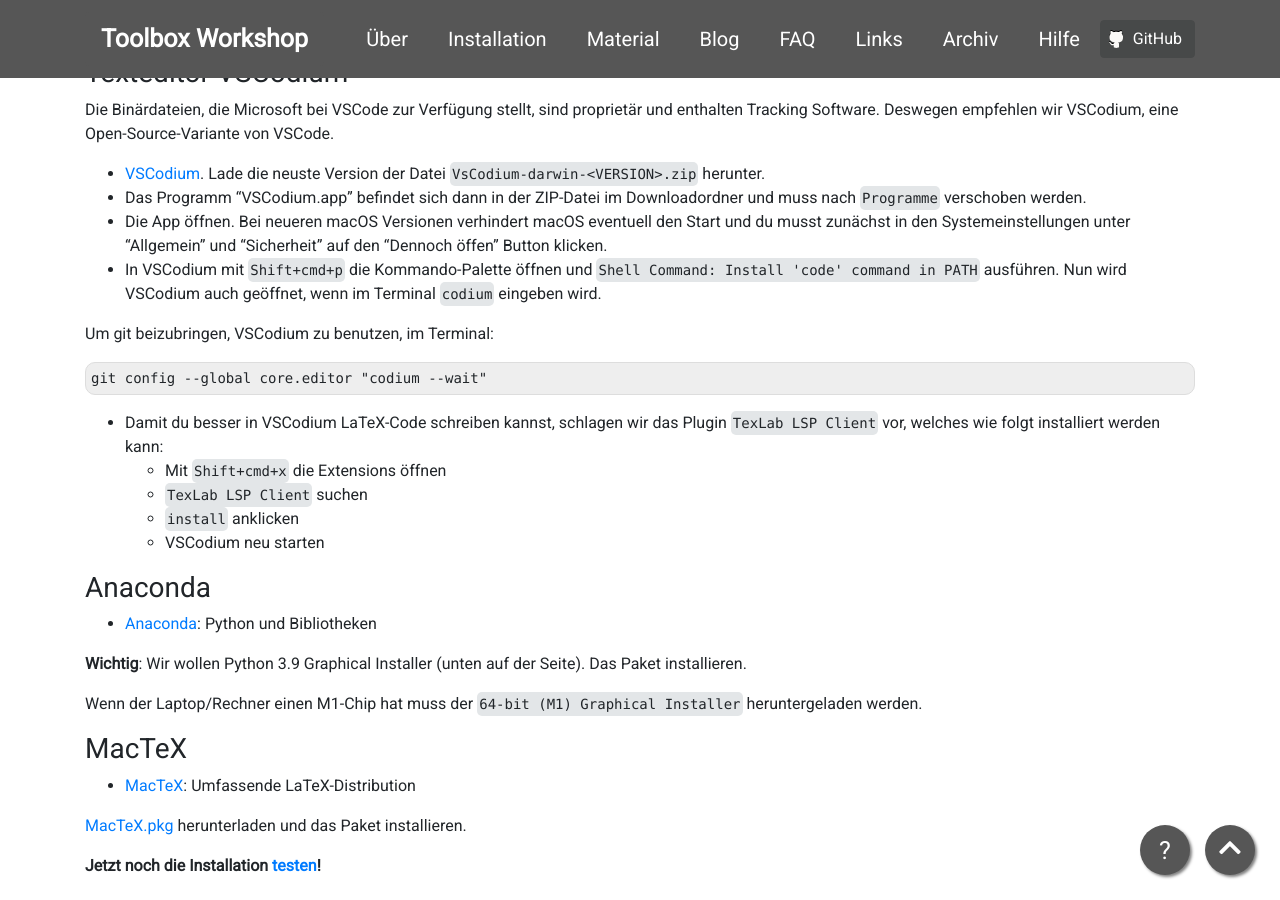
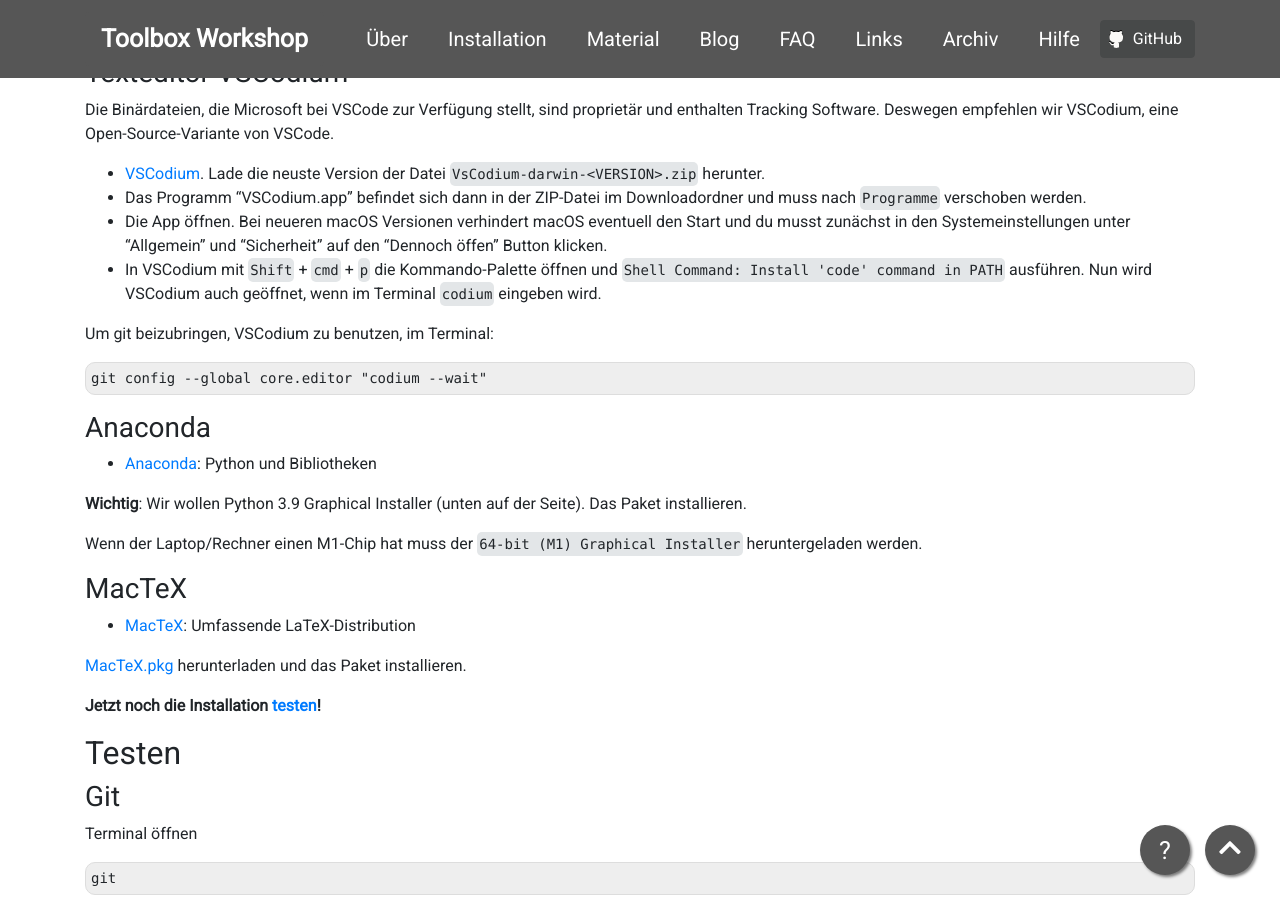
Before and after one commit to pep-dortmund/homepage-toolbox, a Jekyll site: the page built from install/macos.md, in a window 1280 px wide and 900 px high, scrolled down 1284 px. Built offline with Jekyll 4.4.1, drawn with Linux system fonts in a browser that asks for light colours; nearby versions of some CDN libraries.

Commit message:
remove VSCodium Tex extension from notes, see #176 (#243)
* remove VSCodium Tex extension from notes, see #176

* catch code block key combinations

* catch code block key combinations

```diff
--- a/install/macos.md
+++ b/install/macos.md
@@ -92,21 +92,13 @@
 -  Die App öffnen. Bei neueren macOS Versionen verhindert macOS eventuell den Start
   und du musst zunächst in den Systemeinstellungen unter "Allgemein" und "Sicherheit"
   auf den "Dennoch öffen" Button klicken.
--  In VSCodium mit `Shift+cmd+p` die Kommando-Palette öffnen und
+-  In VSCodium mit `Shift` + `cmd` + `p` die Kommando-Palette öffnen und
   `Shell Command: Install 'code' command in PATH` ausführen.
   Nun wird VSCodium auch geöffnet, wenn im Terminal `codium` eingeben wird.
 
 Um git beizubringen, VSCodium zu benutzen, im Terminal:
 
     git config --global core.editor "codium --wait"
-
-- Damit du besser in VSCodium LaTeX-Code schreiben kannst,
-  schlagen wir das Plugin `TexLab LSP Client` vor,
-  welches wie folgt installiert werden kann:
-    - Mit `Shift+cmd+x` die Extensions öffnen
-    - `TexLab LSP Client` suchen
-    - `install` anklicken
-    - VSCodium neu starten
 
 ### Anaconda
 
@@ -188,7 +180,7 @@
     restricted system commands enabled.
     **
 
-Mit `Strg` + `C` beenden.
+Mit `Strg` + `c` beenden.
 
     biber
 
```
Also changed, not shown: install/linux.md (+1 -4 lines).
